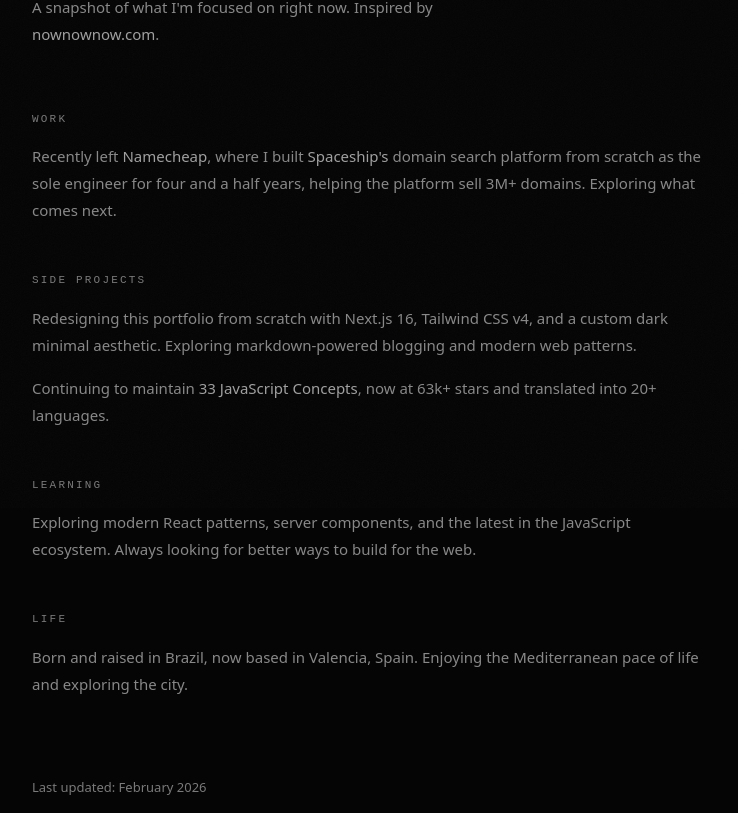
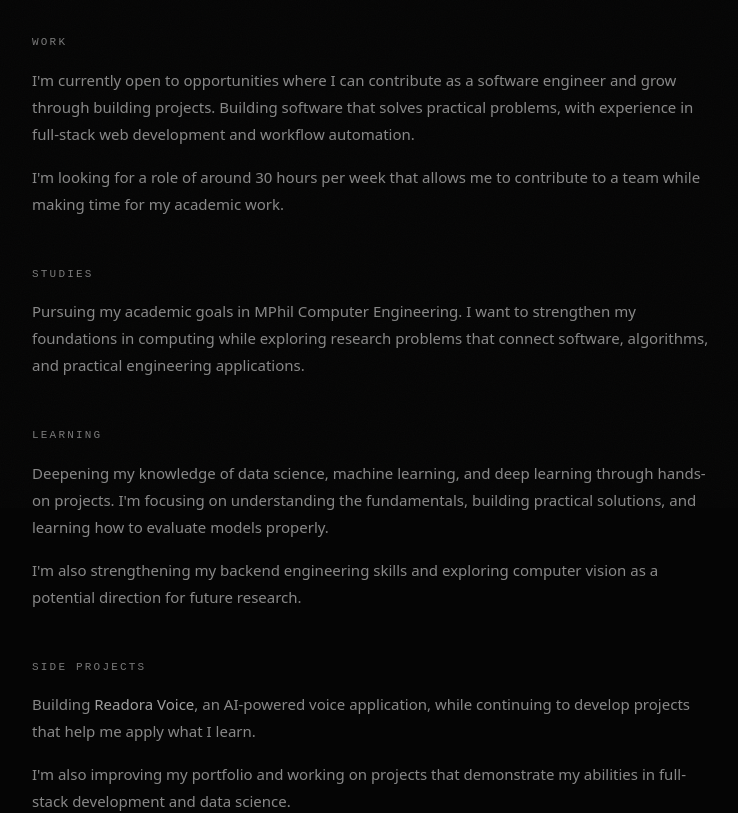
Before and after one commit to HerbertNtim/herbert, a React (Vite) app: page /now in a window 1280 px wide. Shown: the part 292-1105 px from the top of the page, without its empty margins (268-1006 px from the left). Built offline with nearby package versions, Linux system fonts and the light colour scheme.

Commit message:
updated now page

```diff
--- a/src/pages/Now.tsx
+++ b/src/pages/Now.tsx
@@ -5,80 +5,117 @@ export function Now() {
   return (
     <div>
       <PageMeta
-        title="Now · Leonardo Maldonado"
-        description="What I'm currently working on and thinking about."
+        title="Now · Herbert Ntim"
+        description="What I'm working on, learning, and focusing on while pursuing my MPhil in Computer Engineering."
       />
+
       <p className="mb-4 font-mono text-[12px] tracking-[0.25em] text-fg-tertiary uppercase">
         Now
       </p>
+
       <h1 className="text-[clamp(2rem,5vw,3rem)] leading-[1.1] font-semibold tracking-[-0.03em] text-fg">
         What I&apos;m up to
       </h1>
-      <p className="mt-6 max-w-110 text-[15px] leading-[1.75] text-fg-secondary">
-        A snapshot of what I&apos;m focused on right now. Inspired by{" "}
-        <TextLink href="https://nownownow.com/about">nownownow.com</TextLink>.
-      </p>
+
       <div className="mt-16 flex flex-col gap-12">
         <section>
           <h2 className="mb-4 font-mono text-[11px] tracking-[0.2em] text-fg-tertiary uppercase">
             Work
           </h2>
+
           <div className="flex flex-col gap-4 text-[16px] leading-[1.75] text-fg-secondary sm:text-[15px] sm:leading-[1.8]">
             <p>
-              Recently left{" "}
-              <TextLink href="https://www.namecheap.com">Namecheap</TextLink>,
-              where I built{" "}
-              <TextLink href="https://www.spaceship.com">Spaceship&apos;s</TextLink>{" "}
-              domain search platform from scratch as the sole engineer for four
-              and a half years, helping the platform sell 3M+ domains. Exploring
-              what comes next.
+              I&apos;m currently open to opportunities where I can contribute as
+              a software engineer and grow through building projects. Building
+              software that solves practical problems, with experience in
+              full-stack web development and workflow automation.
+            </p>
+
+            <p>
+              I&apos;m looking for a role of around 30 hours per week that
+              allows me to contribute to a team while making time for my
+              academic work.
             </p>
           </div>
         </section>
+
+        <section>
+          <h2 className="mb-4 font-mono text-[11px] tracking-[0.2em] text-fg-tertiary uppercase">
+            Studies
+          </h2>
+
+          <div className="flex flex-col gap-4 text-[16px] leading-[1.75] text-fg-secondary sm:text-[15px] sm:leading-[1.8]">
+            <p>
+              Pursuing my academic goals in MPhil Computer
+              Engineering. I want to strengthen my foundations in computing
+              while exploring research problems that connect software,
+              algorithms, and practical engineering applications.
+            </p>
+          </div>
+        </section>
+
+        <section>
+          <h2 className="mb-4 font-mono text-[11px] tracking-[0.2em] text-fg-tertiary uppercase">
+            Learning
+          </h2>
+
+          <div className="flex flex-col gap-4 text-[16px] leading-[1.75] text-fg-secondary sm:text-[15px] sm:leading-[1.8]">
+            <p>
+              Deepening my knowledge of data science, machine learning, and deep
+              learning through hands-on projects. I&apos;m focusing on
+              understanding the fundamentals, building practical solutions, and
+              learning how to evaluate models properly.
+            </p>
+
+            <p>
+              I&apos;m also strengthening my backend engineering skills and
+              exploring computer vision as a potential direction for future
+              research.
+            </p>
+          </div>
+        </section>
+
         <section>
           <h2 className="mb-4 font-mono text-[11px] tracking-[0.2em] text-fg-tertiary uppercase">
             Side Projects
           </h2>
+
           <div className="flex flex-col gap-4 text-[16px] leading-[1.75] text-fg-secondary sm:text-[15px] sm:leading-[1.8]">
             <p>
-              Redesigning this portfolio from scratch with Next.js 16, Tailwind
-              CSS v4, and a custom dark minimal aesthetic. Exploring
-              markdown-powered blogging and modern web patterns.
+              Building{" "}
+              <TextLink href="https://readora-voice.vercel.app/">
+                Readora Voice
+              </TextLink>
+              , an AI-powered voice application, while continuing to develop
+              projects that help me apply what I learn.
             </p>
+
             <p>
-              Continuing to maintain{" "}
-              <TextLink href="https://github.com/leonardomso/33-js-concepts">
-                33 JavaScript Concepts
-              </TextLink>, now at 63k+ stars and translated into 20+ languages.
+              I&apos;m also improving my portfolio and working on projects that
+              demonstrate my abilities in full-stack development and data
+              science.
             </p>
           </div>
         </section>
-        <section>
-          <h2 className="mb-4 font-mono text-[11px] tracking-[0.2em] text-fg-tertiary uppercase">
-            Learning
-          </h2>
-          <div className="flex flex-col gap-4 text-[16px] leading-[1.75] text-fg-secondary sm:text-[15px] sm:leading-[1.8]">
-            <p>
-              Exploring modern React patterns, server components, and the latest
-              in the JavaScript ecosystem. Always looking for better ways to
-              build for the web.
-            </p>
-          </div>
-        </section>
+
         <section>
           <h2 className="mb-4 font-mono text-[11px] tracking-[0.2em] text-fg-tertiary uppercase">
             Life
           </h2>
+
           <div className="flex flex-col gap-4 text-[16px] leading-[1.75] text-fg-secondary sm:text-[15px] sm:leading-[1.8]">
             <p>
-              Born and raised in Brazil, now based in Valencia, Spain. Enjoying
-              the Mediterranean pace of life and exploring the city.
+              Trying to be intentional about how I spend my time, stay
+              consistent with learning, and keep growing as an engineer.
+              I&apos;m learning to balance professional growth, academic
+              ambitions, and life outside the screen.
             </p>
           </div>
         </section>
       </div>
+
       <p className="mt-20 text-[13px] text-fg-tertiary">
-        Last updated: February 2026
+        Last updated: {new Date().getMonth()} {new Date().getFullYear()}
       </p>
     </div>
   );
```
